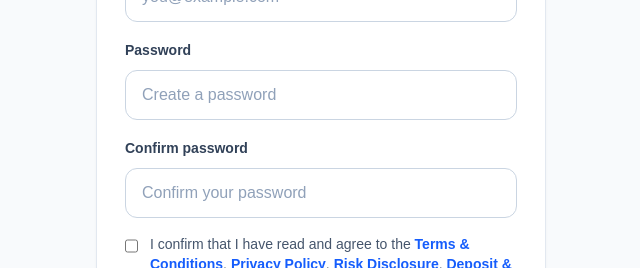
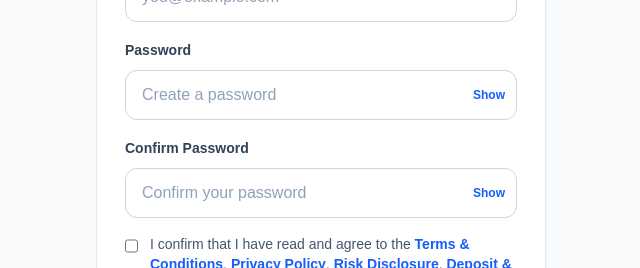
Before and after one commit to bless2030/Bluestonie, a Next.js app: page /register in a window 1280 px wide. Shown: the part 488-756 px from the top of the page, without its empty margins (319-959 px from the left). Built offline with nearby package versions, Linux system fonts and the light colour scheme; no server answers.

Commit message:
Add password visibility and reset flow

```diff
--- a/app/login/page.tsx
+++ b/app/login/page.tsx
@@ -15,6 +15,8 @@ export default function LoginPage() {
 
   const [loading, setLoading] = useState(false);
   const [error, setError] = useState("");
+
+  const [showPassword, setShowPassword] = useState(false);
 
   function handleChange(e: ChangeEvent<HTMLInputElement>) {
     setForm({
@@ -176,16 +178,25 @@ export default function LoginPage() {
     Password
   </label>
 
+  <div className="relative mt-2">
     <input
       id="password"
       name="password"
-                type="password"
+      type={showPassword ? "text" : "password"}
       value={form.password}
       onChange={handleChange}
       placeholder="Enter your password"
       autoComplete="current-password"
-                className="mt-2 w-full rounded-xl border border-slate-300 bg-white px-4 py-3 text-base text-slate-900 outline-none placeholder:text-slate-400 focus:border-blue-600 focus:ring-2 focus:ring-blue-100"
+      className="w-full rounded-xl border border-slate-300 bg-white px-4 py-3 pr-16 text-base text-slate-900 outline-none placeholder:text-slate-400 focus:border-blue-600 focus:ring-2 focus:ring-blue-100"
     />
+
+    <button
+      type="button"
+      onClick={() => setShowPassword(!showPassword)}
+      className="absolute right-3 top-1/2 -translate-y-1/2 text-xs font-bold text-blue-600 hover:text-blue-700"
+    >
+      {showPassword ? "Hide" : "Show"}
+    </button>
   </div>
 
   <div className="mt-2 text-right">
@@ -196,7 +207,7 @@ export default function LoginPage() {
       Forgot password?
     </Link>
   </div>
-
+</div>
             <button
               type="submit"
               disabled={loading}
--- a/app/register/page.tsx
+++ b/app/register/page.tsx
@@ -29,6 +29,9 @@ function RegisterForm() {
   const [message, setMessage] = useState("");
   const [error, setError] = useState("");
   const [agreedToTerms, setAgreedToTerms] = useState(false);
+
+  const [showPassword, setShowPassword] = useState(false);
+const [showConfirmPassword, setShowConfirmPassword] = useState(false);
 
   useEffect(() => {
     const ref = searchParams.get("ref");
@@ -229,16 +232,27 @@ function RegisterForm() {
     Password
   </label>
 
+  <div className="relative mt-2">
     <input
       id="password"
       name="password"
-                type="password"
+      type={showPassword ? "text" : "password"}
       value={form.password}
       onChange={handleChange}
       placeholder="Create a password"
       autoComplete="new-password"
-                className="mt-2 w-full rounded-xl border border-slate-300 bg-white px-4 py-3 text-base text-slate-900 outline-none placeholder:text-slate-400 focus:border-blue-500 focus:ring-2 focus:ring-blue-100"
+      required
+      className="w-full rounded-xl border border-slate-300 bg-white px-4 py-3 pr-16 text-base text-slate-900 outline-none placeholder:text-slate-400 focus:border-blue-600 focus:ring-2 focus:ring-blue-100"
     />
+
+    <button
+      type="button"
+      onClick={() => setShowPassword(!showPassword)}
+      className="absolute right-3 top-1/2 -translate-y-1/2 text-xs font-bold text-blue-600 hover:text-blue-700"
+    >
+      {showPassword ? "Hide" : "Show"}
+    </button>
+  </div>
 </div>
 
             {/* Confirm password */}
@@ -247,19 +261,30 @@ function RegisterForm() {
     htmlFor="confirmPassword"
     className="text-sm font-semibold text-slate-700"
   >
-                Confirm password
+    Confirm Password
   </label>
 
+  <div className="relative mt-2">
     <input
       id="confirmPassword"
       name="confirmPassword"
-                type="password"
+      type={showConfirmPassword ? "text" : "password"}
       value={form.confirmPassword}
       onChange={handleChange}
       placeholder="Confirm your password"
       autoComplete="new-password"
-                className="mt-2 w-full rounded-xl border border-slate-300 bg-white px-4 py-3 text-base text-slate-900 outline-none placeholder:text-slate-400 focus:border-blue-500 focus:ring-2 focus:ring-blue-100"
+      required
+      className="w-full rounded-xl border border-slate-300 bg-white px-4 py-3 pr-16 text-base text-slate-900 outline-none placeholder:text-slate-400 focus:border-blue-600 focus:ring-2 focus:ring-blue-100"
     />
+
+    <button
+      type="button"
+      onClick={() => setShowConfirmPassword(!showConfirmPassword)}
+      className="absolute right-3 top-1/2 -translate-y-1/2 text-xs font-bold text-blue-600 hover:text-blue-700"
+    >
+      {showConfirmPassword ? "Hide" : "Show"}
+    </button>
+  </div>
 </div>
 
             {/* Terms and agreement */}
--- a/app/reset-password/page.tsx
+++ b/app/reset-password/page.tsx
@@ -15,6 +15,9 @@ export default function ResetPasswordPage() {
   const [loading, setLoading] = useState(false);
   const [error, setError] = useState("");
   const [message, setMessage] = useState("");
+
+  const [showPassword, setShowPassword] = useState(false);
+const [showConfirmPassword, setShowConfirmPassword] = useState(false);
 
   useEffect(() => {
     const {
@@ -162,18 +165,27 @@ export default function ResetPasswordPage() {
     New password
   </label>
 
+  <div className="relative mt-2">
     <input
       id="password"
-                  type="password"
+      type={showPassword ? "text" : "password"}
       value={password}
       onChange={(e) => setPassword(e.target.value)}
       placeholder="Enter new password"
       autoComplete="new-password"
       required
-                  className="mt-2 w-full rounded-xl border border-slate-300 bg-white px-4 py-3 text-base text-slate-900 outline-none placeholder:text-slate-400 focus:border-blue-600 focus:ring-2 focus:ring-blue-100"
+      className="w-full rounded-xl border border-slate-300 bg-white px-4 py-3 pr-16 text-base text-slate-900 outline-none placeholder:text-slate-400 focus:border-blue-600 focus:ring-2 focus:ring-blue-100"
     />
+
+    <button
+      type="button"
+      onClick={() => setShowPassword(!showPassword)}
+      className="absolute right-3 top-1/2 -translate-y-1/2 text-xs font-bold text-blue-600 hover:text-blue-700"
+    >
+      {showPassword ? "Hide" : "Show"}
+    </button>
   </div>
-
+</div>
               <div>
   <label
     htmlFor="confirmPassword"
@@ -182,18 +194,28 @@ export default function ResetPasswordPage() {
     Confirm new password
   </label>
 
+  <div className="relative mt-2">
     <input
       id="confirmPassword"
-                  type="password"
+      type={showConfirmPassword ? "text" : "password"}
       value={confirmPassword}
-                  onChange={(e) =>
-                    setConfirmPassword(e.target.value)
-                  }
+      onChange={(e) => setConfirmPassword(e.target.value)}
       placeholder="Confirm new password"
       autoComplete="new-password"
       required
-                  className="mt-2 w-full rounded-xl border border-slate-300 bg-white px-4 py-3 text-base text-slate-900 outline-none placeholder:text-slate-400 focus:border-blue-600 focus:ring-2 focus:ring-blue-100"
+      className="w-full rounded-xl border border-slate-300 bg-white px-4 py-3 pr-16 text-base text-slate-900 outline-none placeholder:text-slate-400 focus:border-blue-600 focus:ring-2 focus:ring-blue-100"
     />
+
+    <button
+      type="button"
+      onClick={() =>
+        setShowConfirmPassword(!showConfirmPassword)
+      }
+      className="absolute right-3 top-1/2 -translate-y-1/2 text-xs font-bold text-blue-600 hover:text-blue-700"
+    >
+      {showConfirmPassword ? "Hide" : "Show"}
+    </button>
+  </div>
 </div>
 
               <p className="text-xs text-slate-500">
```
Lines whose indentation alone changed are shown as unchanged.
